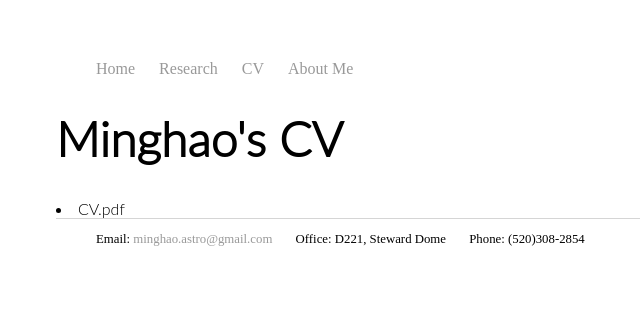
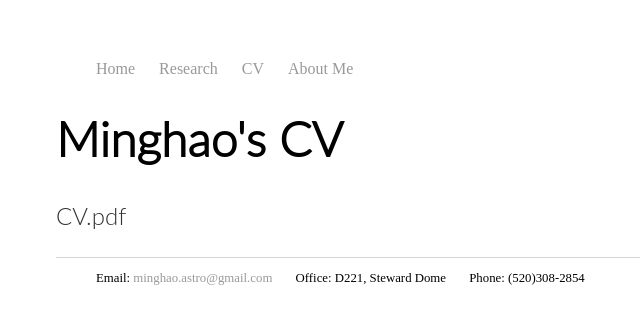
Before and after one commit to JianiDing/JianiDing.github.io, a Jekyll site: the page built from CV/index.html, in a window 1280 px wide. Shown: the top 324 px of the page, without its empty margins (184-824 px from the left). Built offline with Jekyll 4.4.1, drawn with Linux system fonts in a browser that asks for light colours.

Commit message:
Update index.html

```diff
--- a/CV/index.html
+++ b/CV/index.html
@@ -5,5 +5,5 @@ title: CV
 <div class="blurb">
 	<h1 style="font-family:lato light">Minghao's CV</h1>
 	<!--<p style="font-family:lato light">CV.pdf</p>/-->
-	<li style="font-family:lato light"><href="/CV/CV.pdf">CV.pdf</a></li>
+	<p style="font-family:lato light"><href="/CV/CV.pdf">CV.pdf</a></p>
 </div>
```
